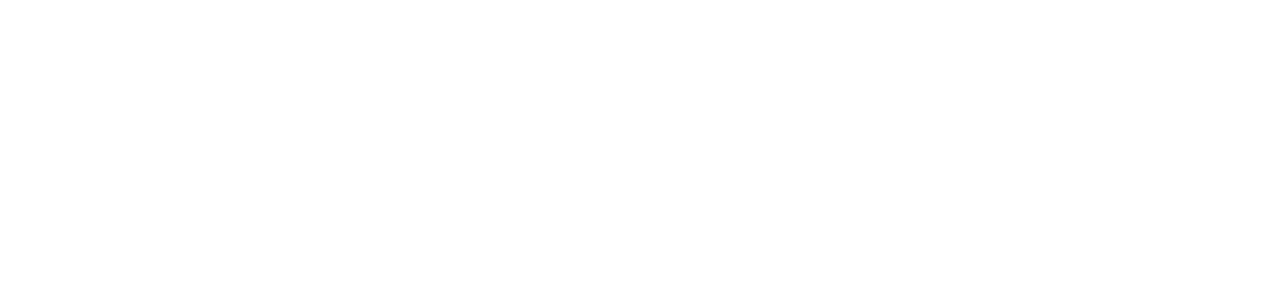
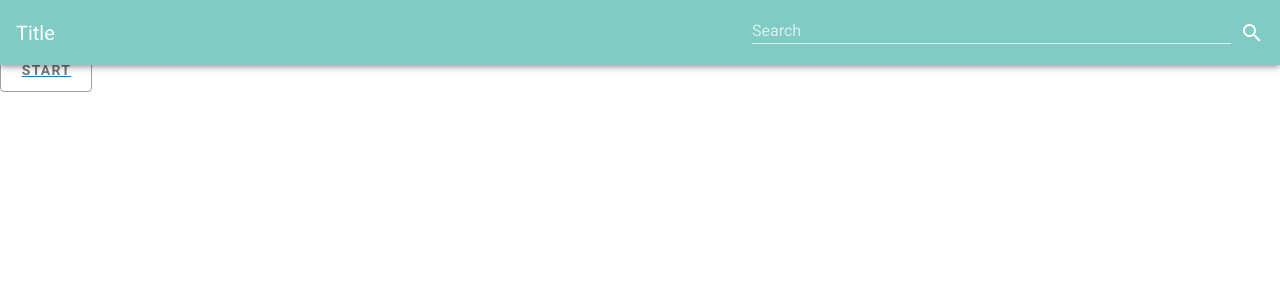
Before and after one commit to CodeAlga/Recetas-de-Mama, a Vue app: page /recipes in a window 1280 px wide. Shown: the top 300 px of the page. Built offline with nearby package versions, Linux system fonts and the light colour scheme.

Commit message:
😷😷😷 Added middlepage, navbar & store 😷😷😷

```diff
--- a/src/App.vue
+++ b/src/App.vue
@@ -1,7 +1,7 @@
 <template>
   <v-app>
     <v-content>
-      <router-view></router-view>
+      <router-view />
     </v-content>
   </v-app>
 </template>
--- a/src/components/Landing.vue
+++ b/src/components/Landing.vue
@@ -68,9 +68,11 @@
         <div></div>
 
         <v-btn color="grey" outlined large>
-          <span class="grey--text text--darken-1 font-weight-bold">
-            Start
-          </span>
+          <router-link to="/recipies">
+            <span class="grey--text text--darken-1 font-weight-bold">
+              Start
+            </span>
+          </router-link>
         </v-btn>
       </v-container>
 
@@ -81,8 +83,6 @@
 
 <script>
 export default {
-  name: "Landing",
-
-  data: () => ({})
+  name: "Landing"
 };
 </script>
--- /dev/null
+++ b/src/components/Navbar.vue
@@ -0,0 +1,34 @@
+<template>
+  <v-app-bar
+    fixed
+    color="teal lighten-3"
+    dark
+    height="65px"
+    width="100vw"
+    class="d-flex flex-column justify-space-around"
+  >
+    <v-toolbar-title>Title</v-toolbar-title>
+
+    <v-spacer></v-spacer>
+
+    <v-text-field
+      dense
+      clearable
+      label="Search"
+      append-outer-icon="mdi-magnify"
+      class="align-self-end searchBox"
+    ></v-text-field>
+  </v-app-bar>
+</template>
+
+<script>
+export default {
+  name: "Navbar"
+};
+</script>
+
+<style scoped>
+.searchBox {
+  max-width: 40vw;
+}
+</style>
--- a/src/components/Recipe.vue
+++ b/src/components/Recipe.vue
@@ -59,13 +59,15 @@
                 <v-list-item-title class="font-weight-medium ingridientTitle"
                   >Hashtags</v-list-item-title
                 >
-                <v-list-item-subtitle
-                  class="font-weight-light pl-1 d-flex flex-row flex-wrap"
-                  v-for="(tag, i) in recipe.tags"
-                  v-bind:key="i"
-                >
-                  {{ tag }}
-                </v-list-item-subtitle>
+                <v-chip-group column active-class="primary--text">
+                  <v-chip
+                    v-for="(tag, i) in recipe.tags"
+                    v-bind:key="i"
+                    class="font-weight-light pl-1 d-flex flex-row flex-wrap"
+                  >
+                    {{ tag }}
+                  </v-chip>
+                </v-chip-group>
               </v-list-item-content>
             </v-list-item>
           </div>
@@ -138,82 +140,10 @@
 <script>
 export default {
   name: "Recipe",
-  data() {
-    return {
-      recipe: {
-        name: "Patatas Brabas",
-        servings: "4",
-        time: "2 horas",
-        dificulty: "facil",
-        description:
-          "Lorem, ipsum dolor sit amet consectetur adipisicing elit. Quia placeat accusantium dicta id maiores reiciendis tempora, nulla mollitia omnis facere veritatis velit odit officiis iure amet consectetur adipisicing elit. Quia placeat accusantium dicta id maiores reiciendis tempora, nulla mollitia omnis facere veritatisAt. Lorem, ipsum dolor sit amet consectetur adipisicing elit.",
-        ingridients: [
-          {
-            ingridient: "patatas",
-            quantity: "4"
-          },
-          {
-            ingridient: "tomates triturados",
-            quantity: "1kg"
-          },
-          {
-            ingridient: "sal",
-            quantity: null
-          },
-          {
-            ingridient: "azucar",
-            quantity: "una cucharadita"
-          },
-          {
-            ingridient: "pimenton dulce",
-            quantity: "una cucharadita"
-          },
-          {
-            ingridient: "mucho mucho pimenton picante",
-            quantity: "una cucharadita"
-          }
-        ],
-        prep: [
-          {
-            title: "Step A",
-            step:
-              "Lorem ipsum dolor sit amet consectetur adipisicing elit. Veniam beatae nihil quae, vero voluptatem officia voluptas quasi perspiciatis, nostrum corporis ea molestias at ipsum accusantium tempore. Nihil ratione commodi accusamus!"
-          },
-          {
-            title: "Step B",
-            step:
-              "Lorem ipsum dolor sit amet consectetur adipisicing elit. Veniam beatae nihil quae, vero voluptatem officia voluptas quasi perspiciatis, nostrum corporis ea molestias at ipsum accusantium tempore. Nihil ratione commodi accusamus!"
-          },
-          {
-            title: "Step C",
-            step:
-              "Lorem ipsum dolor sit amet consectetur adipisicing elit. Veniam beatae nihil quae, vero voluptatem officia voluptas quasi perspiciatis, nostrum corporis ea molestias at ipsum accusantium tempore. Nihil ratione commodi accusamus!"
-          },
-          {
-            title: "Step D",
-            step:
-              "Lorem ipsum dolor sit amet consectetur adipisicing elit. Veniam beatae nihil quae, vero voluptatem officia voluptas quasi perspiciatis, nostrum corporis ea molestias at ipsum accusantium tempore. Nihil ratione commodi accusamus!"
-          },
-          {
-            title: "Step F",
-            step:
-              "Lorem ipsum dolor sit amet consectetur adipisicing elit. Veniam beatae nihil quae, vero voluptatem officia voluptas quasi perspiciatis, nostrum corporis ea molestias at ipsum accusantium tempore. Nihil ratione commodi accusamus!"
-          }
-        ],
-        tags: [
-          "#tag",
-          "#tag",
-          "#tag",
-          "#tag",
-          "#tag",
-          "#tag",
-          "#tag",
-          "#tag",
-          "#tag",
-          "#tag"
-        ]
-      }
-    };
+  computed: {
+    recipe() {
+      return this.$store.state.recipe;
+    }
   },
   methods: {
     backToTop: function() {
@@ -230,6 +160,7 @@
 .recipeTitle {
   background-image: url(https://source.unsplash.com/900x300/?food-kitchen-cooking);
   background-position: center;
+  background-size: cover;
 }
 .recipeTitle > h2 {
   text-shadow: 0.2rem 0.2rem 0.25rem rgba(44, 44, 44, 0.5);
--- a/src/main.js
+++ b/src/main.js
@@ -1,7 +1,7 @@
 import Vue from "vue";
 import App from "./App.vue";
 import router from "./router";
-import store from "./store";
+import store from "./store/store";
 import vuetify from "./plugins/vuetify";
 
 Vue.config.productionTip = false;
@@ -10,5 +10,5 @@
   router,
   store,
   vuetify,
-  render: h => h(App)
+  render: (h) => h(App)
 }).$mount("#app");
--- a/src/router/index.js
+++ b/src/router/index.js
@@ -1,6 +1,7 @@
 import Vue from "vue";
 import VueRouter from "vue-router";
 import Home from "../views/Home.vue";
+import Recipes from "../views/Recipes.vue";
 import RecipeView from "../views/RecipeView.vue";
 
 Vue.use(VueRouter);
@@ -12,7 +13,12 @@
     component: Home
   },
   {
-    path: "/recipes/recipeview",
+    path: "/recipes",
+    name: "Recipes",
+    component: Recipes
+  },
+  {
+    path: "/recipes/:recipe_id",
     name: "RecipeView",
     component: RecipeView
   }
--- a/src/store/index.js
+++ /dev/null
@@ -1,11 +0,0 @@
-import Vue from "vue";
-import Vuex from "vuex";
-
-Vue.use(Vuex);
-
-export default new Vuex.Store({
-  state: {},
-  mutations: {},
-  actions: {},
-  modules: {}
-});
--- /dev/null
+++ b/src/store/store.js
@@ -0,0 +1,86 @@
+import Vue from "vue";
+import Vuex from "vuex";
+
+Vue.use(Vuex);
+
+export default new Vuex.Store({
+  state: {
+    recipe: {
+      _id: "1",
+      name: "Patatas Brabas",
+      servings: "4",
+      time: "2 horas",
+      dificulty: "facil",
+      description:
+        "Lorem, ipsum dolor sit amet consectetur adipisicing elit. Quia placeat accusantium dicta id maiores reiciendis tempora, nulla mollitia omnis facere veritatis velit odit officiis iure amet consectetur adipisicing elit. Quia placeat accusantium dicta id maiores reiciendis tempora, nulla mollitia omnis facere veritatisAt. Lorem, ipsum dolor sit amet consectetur adipisicing elit.",
+      ingridients: [
+        {
+          ingridient: "patatas",
+          quantity: "4"
+        },
+        {
+          ingridient: "tomates triturados",
+          quantity: "1kg"
+        },
+        {
+          ingridient: "sal",
+          quantity: null
+        },
+        {
+          ingridient: "azucar",
+          quantity: "una cucharadita"
+        },
+        {
+          ingridient: "pimenton dulce",
+          quantity: "una cucharadita"
+        },
+        {
+          ingridient: "mucho mucho pimenton picante",
+          quantity: "una cucharadita"
+        }
+      ],
+      prep: [
+        {
+          title: "Step A",
+          step:
+            "Lorem ipsum dolor sit amet consectetur adipisicing elit. Veniam beatae nihil quae, vero voluptatem officia voluptas quasi perspiciatis, nostrum corporis ea molestias at ipsum accusantium tempore. Nihil ratione commodi accusamus!"
+        },
+        {
+          title: "Step B",
+          step:
+            "Lorem ipsum dolor sit amet consectetur adipisicing elit. Veniam beatae nihil quae, vero voluptatem officia voluptas quasi perspiciatis, nostrum corporis ea molestias at ipsum accusantium tempore. Nihil ratione commodi accusamus!"
+        },
+        {
+          title: "Step C",
+          step:
+            "Lorem ipsum dolor sit amet consectetur adipisicing elit. Veniam beatae nihil quae, vero voluptatem officia voluptas quasi perspiciatis, nostrum corporis ea molestias at ipsum accusantium tempore. Nihil ratione commodi accusamus!"
+        },
+        {
+          title: "Step D",
+          step:
+            "Lorem ipsum dolor sit amet consectetur adipisicing elit. Veniam beatae nihil quae, vero voluptatem officia voluptas quasi perspiciatis, nostrum corporis ea molestias at ipsum accusantium tempore. Nihil ratione commodi accusamus!"
+        },
+        {
+          title: "Step F",
+          step:
+            "Lorem ipsum dolor sit amet consectetur adipisicing elit. Veniam beatae nihil quae, vero voluptatem officia voluptas quasi perspiciatis, nostrum corporis ea molestias at ipsum accusantium tempore. Nihil ratione commodi accusamus!"
+        }
+      ],
+      tags: [
+        "#tag",
+        "#tag",
+        "#tag",
+        "#tag",
+        "#tag",
+        "#tag",
+        "#tag",
+        "#tag",
+        "#tag",
+        "#tag"
+      ]
+    }
+  },
+  mutations: {},
+  actions: {},
+  modules: {}
+});
--- a/src/views/Home.vue
+++ b/src/views/Home.vue
@@ -1,5 +1,6 @@
 <template>
   <div class="home">
+    <Navbar />
     <Landing />
   </div>
 </template>
@@ -7,11 +8,12 @@
 <script>
 // @ is an alias to /src
 import Landing from "@/components/Landing.vue";
-
+import Navbar from "@/components/Navbar.vue";
 export default {
   name: "Home",
   components: {
-    Landing
+    Landing,
+    Navbar
   }
 };
 </script>
--- /dev/null
+++ b/src/views/Recipes.vue
@@ -0,0 +1,21 @@
+<template>
+  <v-content>
+    <Navbar />
+    <h1>List of Recipies</h1>
+    <v-btn color="grey" outlined large>
+      <router-link to="/recipes/recipeview">
+        <span class="grey--text text--darken-1 font-weight-bold">
+          Start
+        </span>
+      </router-link>
+    </v-btn>
+  </v-content>
+</template>
+
+<script>
+import Navbar from "@/components/Navbar.vue";
+export default {
+  name: "Recipes",
+  components: { Navbar }
+};
+</script>
```
